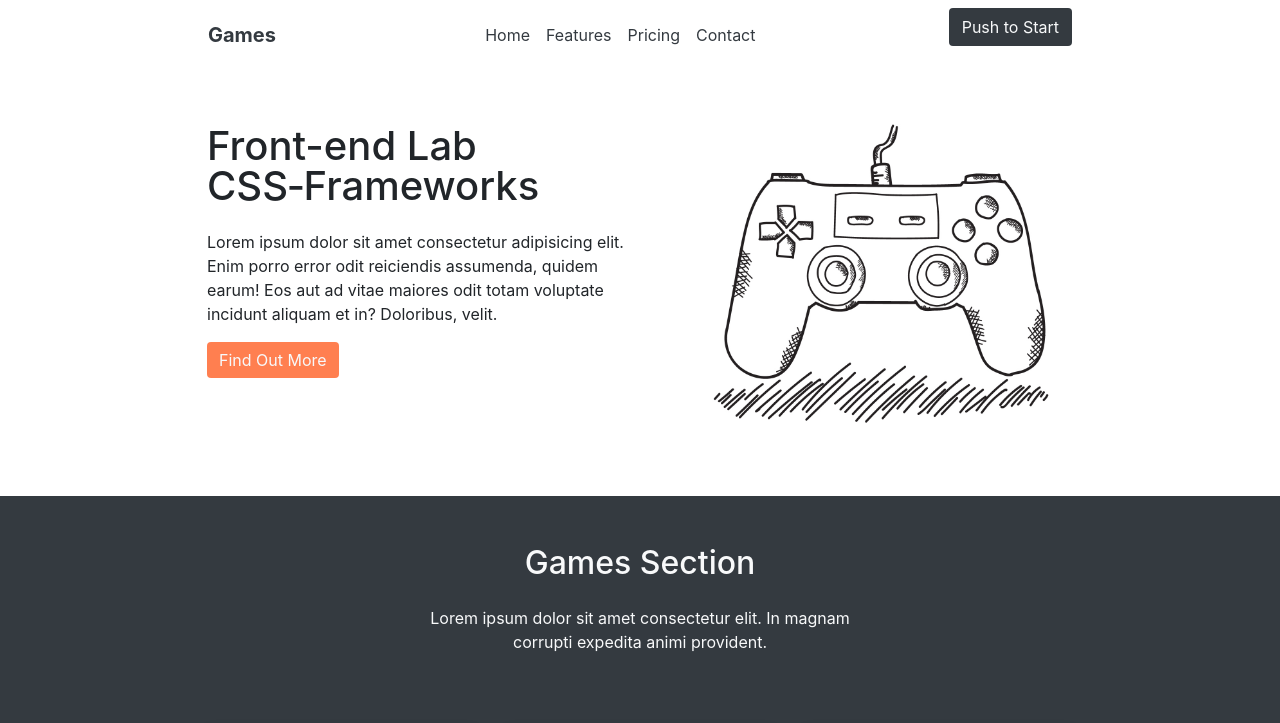
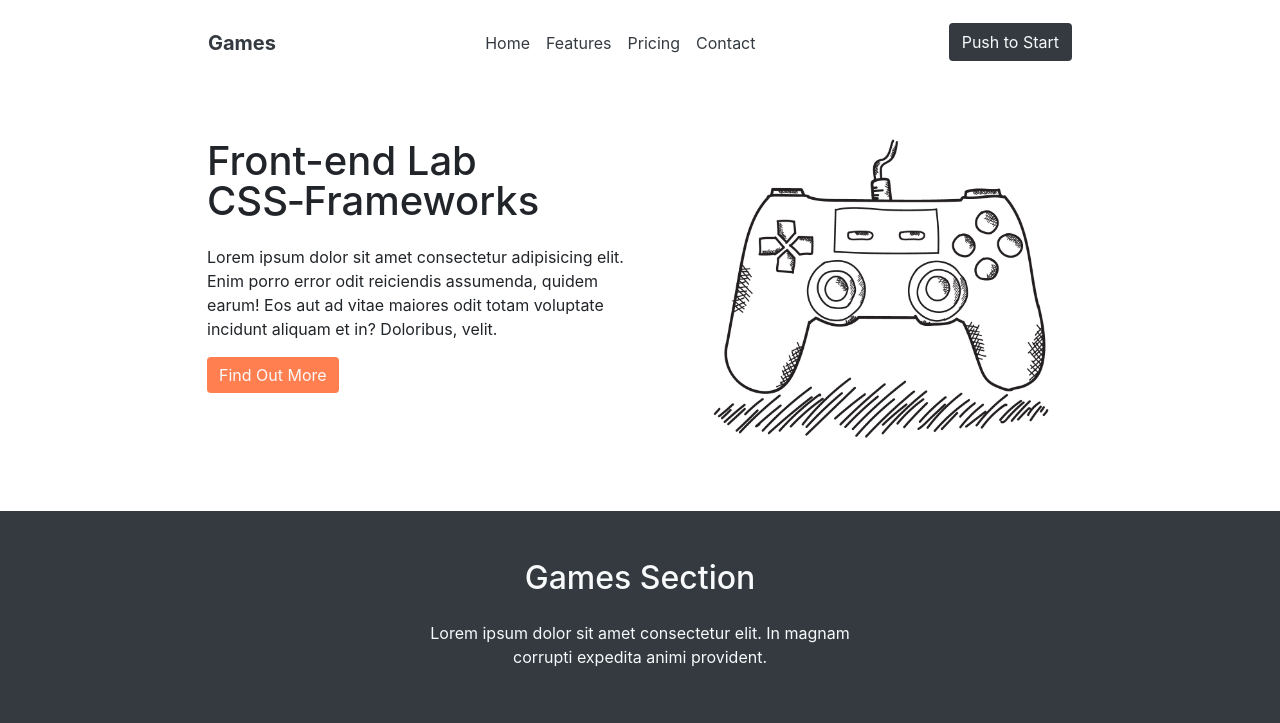
Before and after one commit to LeonidShv/gameBlog, a plain HTML site: page index.html in a window 1280 px wide. Shown: the top 723 px of the page. Drawn offline with nearby package versions, Linux system fonts and the light colour scheme; grey boxes are pictures that could not be loaded.

Commit message:
nav__btn was changed

```diff
--- a/css/styles.css
+++ b/css/styles.css
@@ -14,6 +14,7 @@ html {
 
 .nav__btn {
     background: #343a40!important;
+    margin-top: 15px!important;
 }
 
 .footer__form {
```
